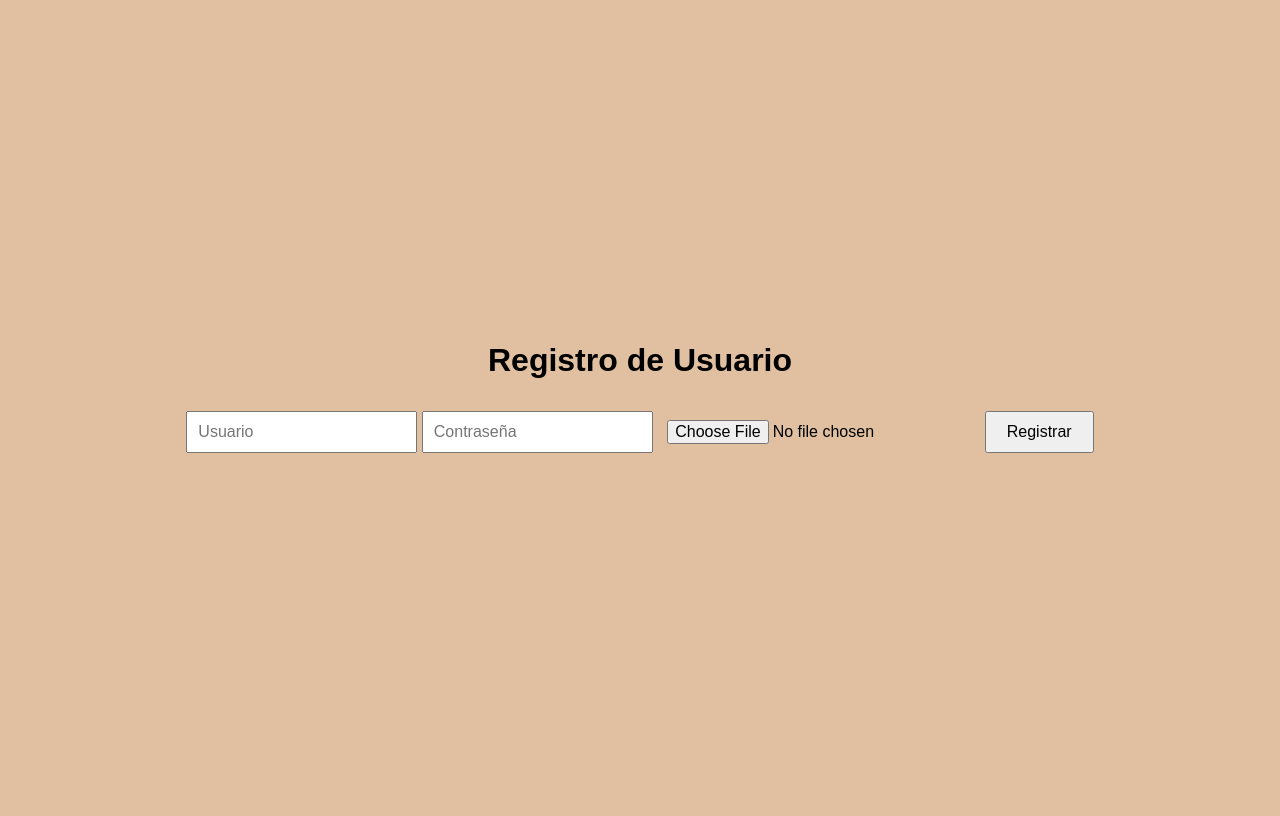
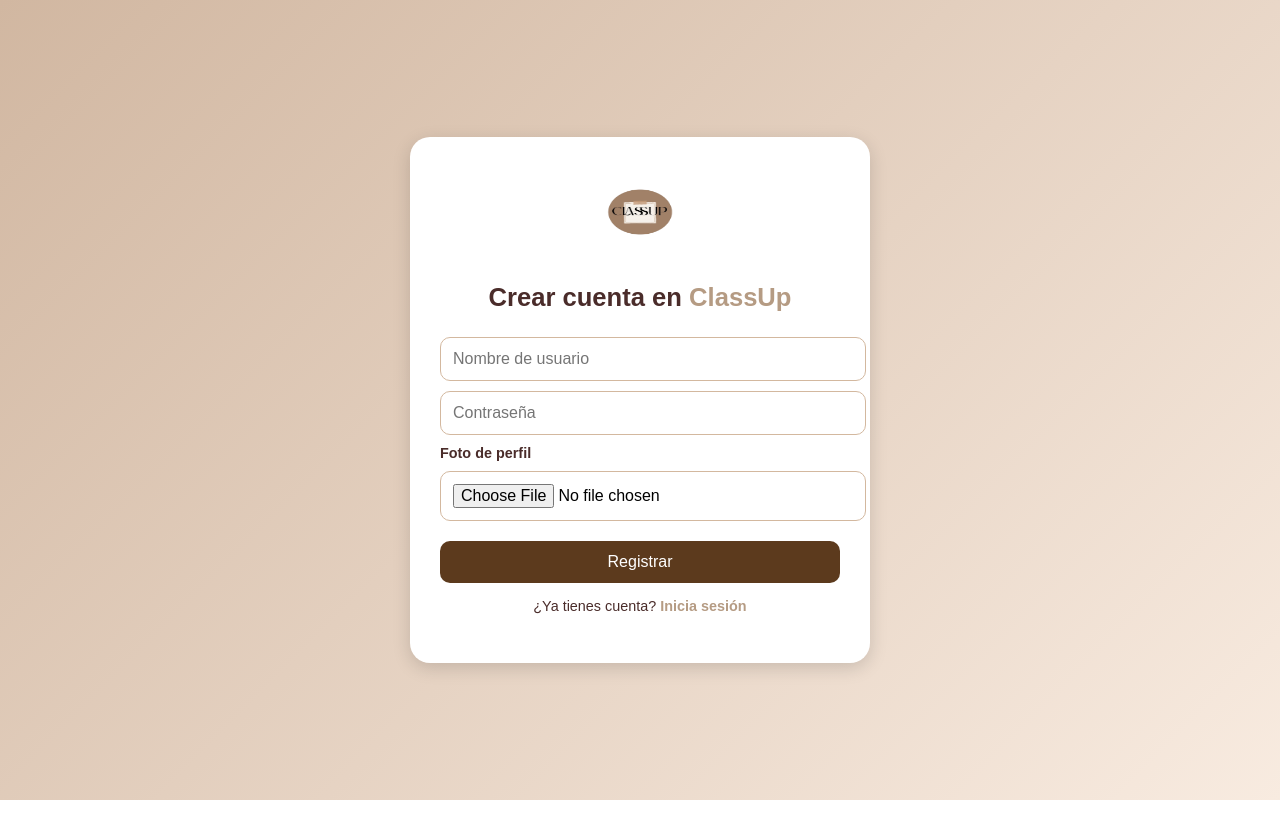
Before and after one commit to Code7C25/Class, a PHP site: page /registro.html in a window 1280 px wide. Run offline with PHP 8.4, Linux system fonts and the light colour scheme.

Commit message:
acomodar visualmente y coherente login y registro

```diff
--- a/classuppagina/css/registro.css
+++ b/classuppagina/css/registro.css
@@ -1,19 +1,130 @@
+/* Fondo y centrado general */
 body {
-            font-family: Arial, sans-serif;
+  margin: 0;
+  font-family: "Poppins", Arial, sans-serif;
+  height: 100vh;
+  background: linear-gradient(135deg, #d1b7a1, #f8ebe0);
   display: flex;
-            flex-direction: column;
+  justify-content: center;
+  align-items: center;
+}
+
+/* Envoltura principal centrada */
+.main-wrapper {
+  display: flex;
   align-items: center;
   justify-content: center;
-            height: 100vh;
-            background-color: #e0c0a1;
+  width: 100%;
 }
-        input {
-            padding: 10px;
+
+/* Tarjeta del formulario */
+.form-card {
+  background: white;
+  padding: 35px 30px;
+  border-radius: 20px;
+  box-shadow: 0 5px 18px rgba(0, 0, 0, 0.15);
+  max-width: 400px;
+  width: 90%;
+  text-align: center;
+  animation: fadeIn 0.7s ease;
+}
+
+/* Logo */
+.logo-img {
+  width: 80px;
+  height: 80px;
+  margin-bottom: 10px;
+}
+.logo h1 {
+  font-size: 1.6rem;
+  color: #4a2c2a;
+  margin-bottom: 25px;
+}
+.logo span {
+  color: #b59b83;
+  font-weight: bold;
+}
+
+/* Inputs */
+input[type="text"],
+input[type="password"],
+input[type="file"] {
+  display: block;
+  width: 100%;
+  padding: 12px;
+  border: 1.5px solid #d3b89f;
+  border-radius: 10px;
+  font-size: 16px;
   margin: 10px 0;
-            font-size: 16px;
+  transition: all 0.3s ease;
 }
+input:focus {
+  border-color: #5c3a1d;
+  outline: none;
+  box-shadow: 0 0 5px rgba(216, 137, 74, 0.4);
+}
+
+/* Label y previsualización */
+.label-foto {
+  display: block;
+  font-size: 0.9rem;
+  color: #4a2c2a;
+  font-weight: bold;
+  text-align: left;
+  margin-top: 5px;
+}
+
+.preview {
+  width: 90px;
+  height: 90px;
+  border-radius: 50%;
+  object-fit: cover;
+  margin: 10px auto;
+  border: 2px solid #d3b89f;
+}
+
+/* Botón */
 button {
-            padding: 10px 20px;
+  background-color: #5c3a1d;
+  border: none;
+  color: white;
+  padding: 12px;
+  border-radius: 10px;
   font-size: 16px;
   cursor: pointer;
+  width: 100%;
+  margin-top: 10px;
+  transition: all 0.3s ease;
 }
+button:hover {
+  background-color: #b59b83;
+  transform: scale(1.03);
+}
+
+/* Mensaje */
+#mensaje {
+  color: red;
+  font-size: 0.9rem;
+  margin-top: 8px;
+}
+
+/* Link de volver */
+.volver {
+  margin-top: 15px;
+  color: #4a2c2a;
+  font-size: 0.9rem;
+}
+.volver a {
+  color: #b59b83;
+  font-weight: bold;
+  text-decoration: none;
+}
+.volver a:hover {
+  text-decoration: underline;
+}
+
+/* Animación */
+@keyframes fadeIn {
+  from { opacity: 0; transform: translateY(20px); }
+  to { opacity: 1; transform: translateY(0); }
+}
--- a/classuppagina/registro.html
+++ b/classuppagina/registro.html
@@ -3,43 +3,77 @@
 <head>
   <meta charset="UTF-8">
   <meta name="viewport" content="width=device-width, initial-scale=1.0">
-    <title>Registro de Usuario</title>
+  <title>Registro | ClassUp</title>
   <link rel="stylesheet" href="css/registro.css">
 </head>
 <body>
-    <h1>Registro de Usuario</h1>
+  <div class="main-wrapper">
+    <div class="form-card">
+      <div class="logo">
+        <img src="ClassUp.png" alt="ClassUp Logo" class="logo-img">
+        <h1>Crear cuenta en <span>ClassUp</span></h1>
+      </div>
+
       <form id="form-registro">
-    <input type="text" id="usuario" placeholder="Usuario" required>
+        <input type="text" id="usuario" placeholder="Nombre de usuario" required>
         <input type="password" id="password" placeholder="Contraseña" required>
+        <label for="foto" class="label-foto">Foto de perfil</label>
         <input type="file" id="foto" accept="image/*">
+        <img id="preview" class="preview" alt="Vista previa" style="display: none;">
         <button type="submit">Registrar</button>
       </form>
+
       <p id="mensaje"></p>
+      <p class="volver">¿Ya tienes cuenta? <a href="login.html">Inicia sesión</a></p>
+    </div>
+  </div>
+
   <script>
+    // Vista previa de la imagen
+    const fotoInput = document.getElementById('foto');
+    const preview = document.getElementById('preview');
+    fotoInput.addEventListener('change', function() {
+      const file = fotoInput.files[0];
+      if (file) {
+        const reader = new FileReader();
+        reader.onload = function(e) {
+          preview.src = e.target.result;
+          preview.style.display = "block";
+        };
+        reader.readAsDataURL(file);
+      } else {
+        preview.style.display = "none";
+      }
+    });
+
+    // Registro con LocalStorage
     document.getElementById('form-registro').addEventListener('submit', function(event) {
       event.preventDefault();
-            var usuario = document.getElementById('usuario').value;
-            var password = document.getElementById('password').value;
-            var fotoInput = document.getElementById('foto');
-            if(usuario && password) {
-                if (fotoInput.files && fotoInput.files[0]) {
-                    var reader = new FileReader();
+
+      const usuario = document.getElementById('usuario').value.trim();
+      const password = document.getElementById('password').value.trim();
+
+      if (usuario === "" || password === "") {
+        document.getElementById('mensaje').textContent = "Completa todos los campos.";
+        return;
+      }
+
+      const fotoFile = fotoInput.files[0];
+      if (fotoFile) {
+        const reader = new FileReader();
         reader.onload = function(e) {
           localStorage.setItem('usuario', usuario);
           localStorage.setItem('password', password);
           localStorage.setItem('fotoPerfil', e.target.result);
           window.location.href = 'perfil.html';
         };
-                    reader.readAsDataURL(fotoInput.files[0]);
+        reader.readAsDataURL(fotoFile);
       } else {
         localStorage.setItem('usuario', usuario);
         localStorage.setItem('password', password);
         localStorage.removeItem('fotoPerfil');
         window.location.href = 'perfil.html';
       }
-            } else {
-                document.getElementById('mensaje').textContent = 'Completa todos los campos.';
-            }
     });
   </script>
 </body>
```
Also changed, not shown: classuppagina/css/inicio.css (+10 -10 lines), classuppagina/css/login.css (+89 -6 lines), classuppagina/login.html (+32 -17 lines). Lines whose indentation alone changed are shown as unchanged.
